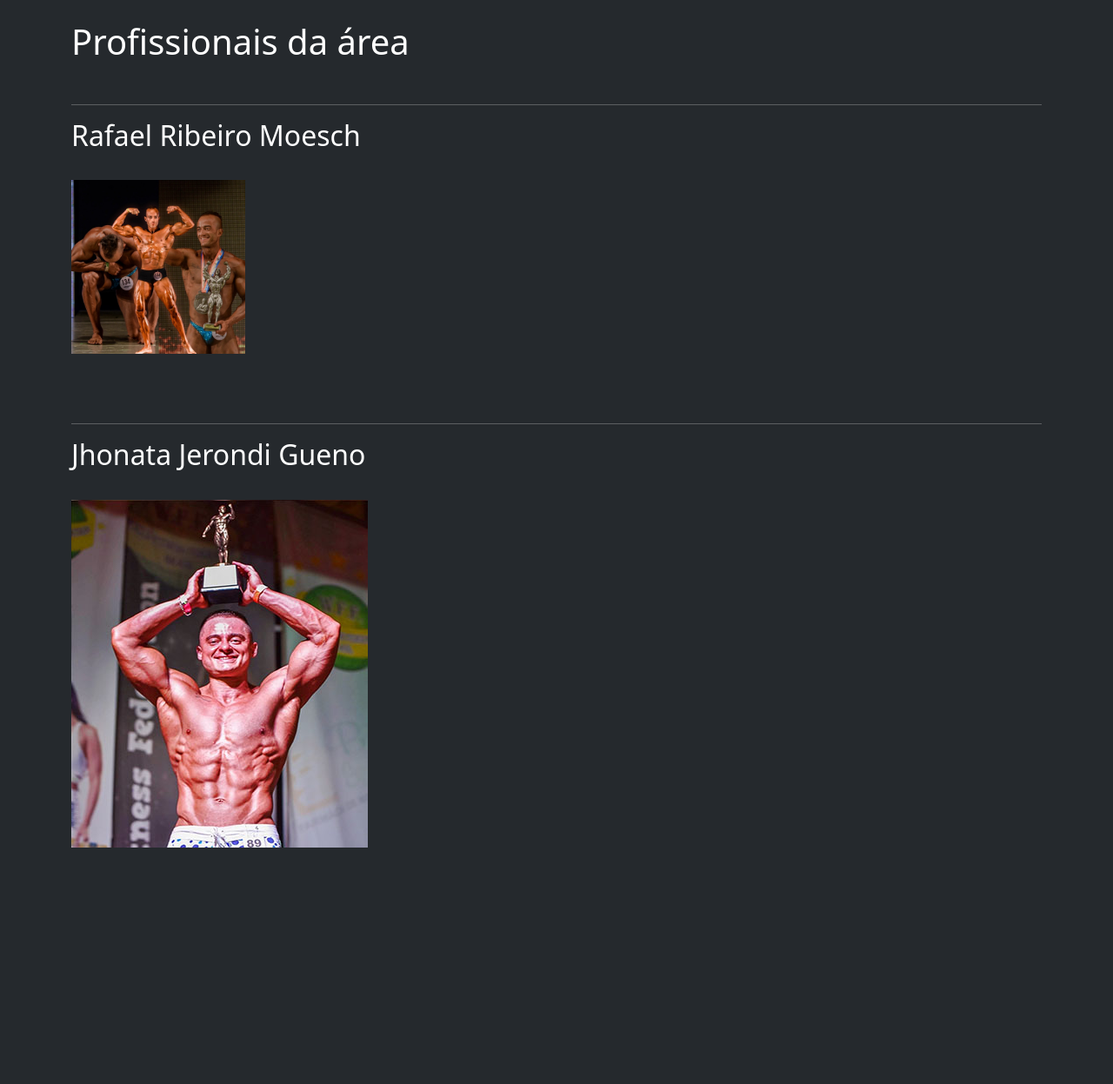
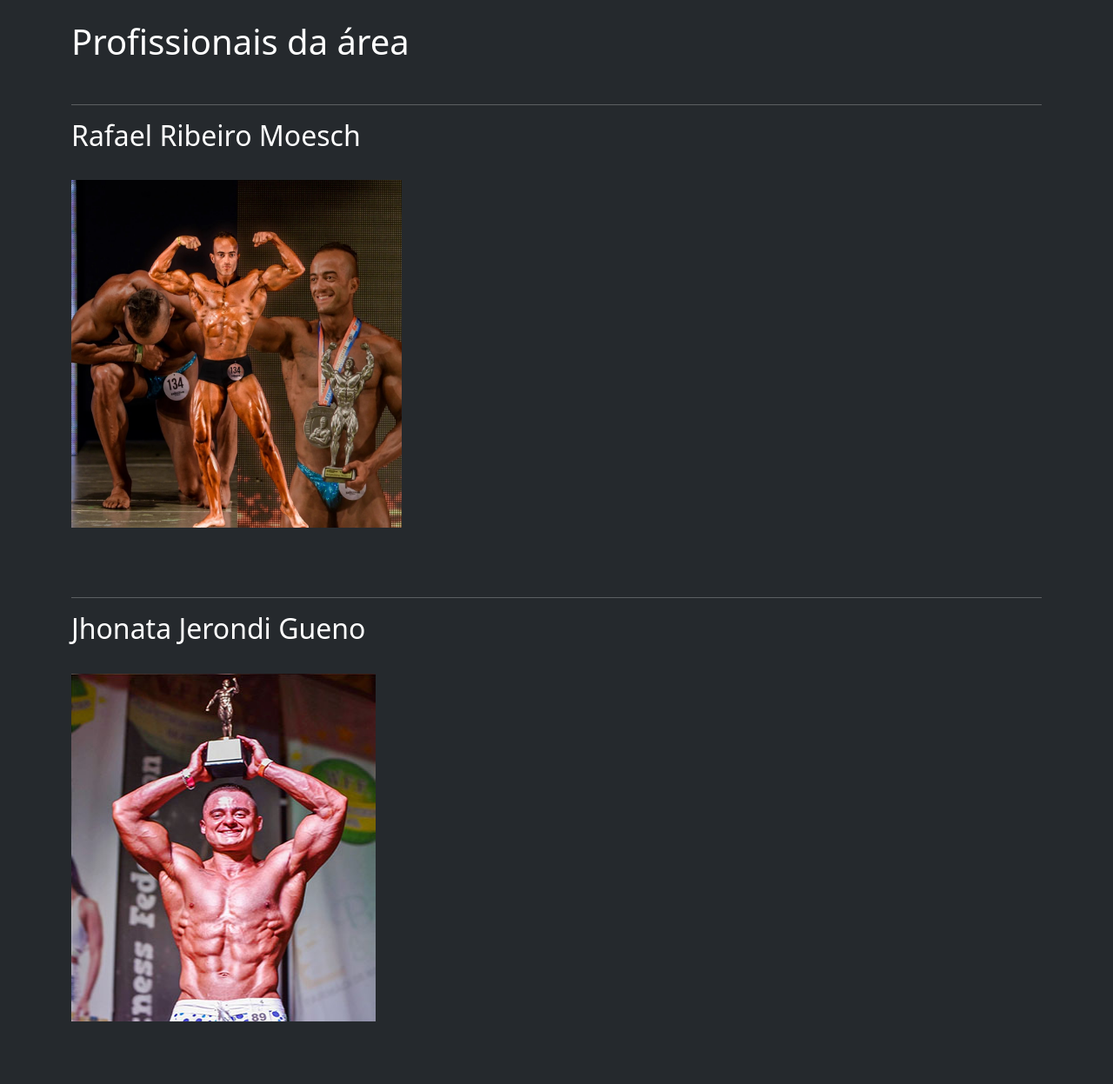
Before and after one commit to Leandro556/PortalMaromba, a PHP site: page /Paginas/profissionais.html in a window 1280 px wide. Shown: the part 56-1303 px from the top of the page at 87% size. Before the commit the page ends 1031 px from the top, so only its background shows below. Run offline with PHP 8.4, Linux system fonts and the light colour scheme; some libraries are stand-ins or nearby versions.

Commit message:
tamanhos padroes ✅

```diff
--- a/Styles/profissionais-style.css
+++ b/Styles/profissionais-style.css
@@ -11,8 +11,13 @@ h1, h2, p, h3, hr{
 }
 
 .rafa{
-    width: 200px;
-    height: 200px;
+    width: 380px;
+    height: 400px;
+}
+
+.gueno{
+    width: 350px;
+    height: 400px;
 }
 
 .butn-1{
```
